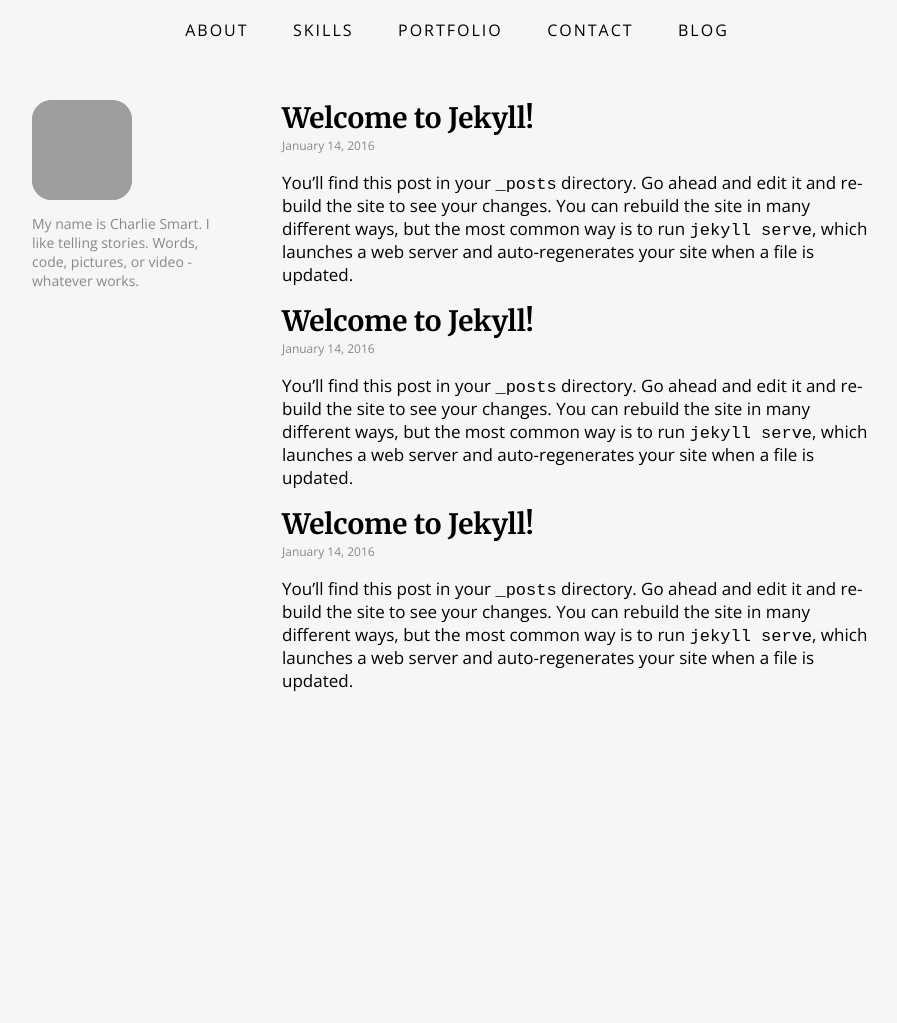
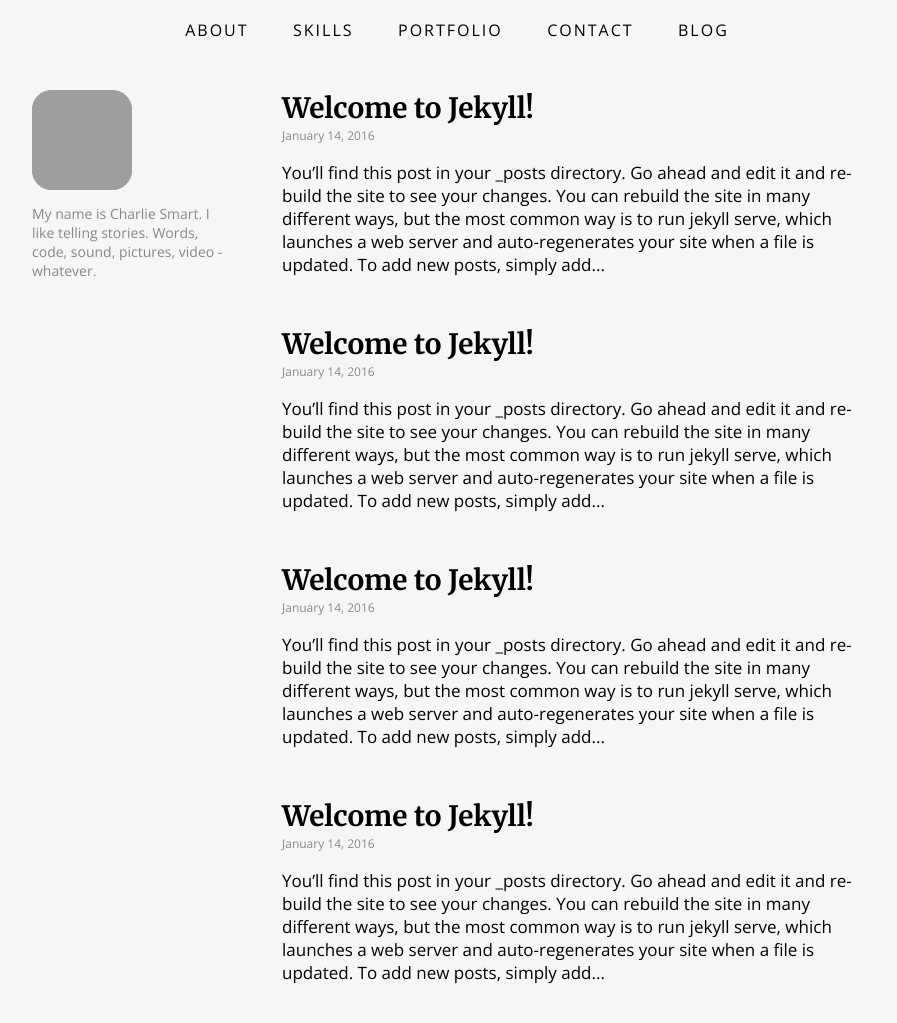
Before and after one commit to charliesmart/charlie.github.io, a Jekyll site: the page built from blog.html, in a window 1280 px wide and 1034 px high, cut to the strip 0-1023 px from the top of the window. Shown: the whole strip, without its empty margins (183-1080 px from the left). Built offline with Jekyll 4.4.1, drawn with Linux system fonts in a browser that asks for light colours; nearby versions of some CDN libraries; grey boxes are pictures that could not be loaded.

Commit message:
Style blog posts on blog landing page

```diff
--- a/_includes/blog-sidebar.html
+++ b/_includes/blog-sidebar.html
@@ -1,4 +1,4 @@
 <div class="blog-img">
     <img src="/assets/img/charlie2.png"/>
 </div>
-<p>My name is Charlie Smart. I like telling stories. Words, code, pictures, or video - whatever works.
+<p>My name is Charlie Smart. I like telling stories. Words, code, sound, pictures, video - whatever.
--- a/_layouts/blog_main.html
+++ b/_layouts/blog_main.html
@@ -13,7 +13,7 @@
                     <a href="{{ post.url }}">{{ post.title }}</a>
                 </h3>
                 <span class="post-date">{{ post.date | date: '%B %d, %Y' }}</span>
-                {{ post.excerpt }}
+                <p>{{ post.content | strip_html | truncatewords: 60 }}</p>
             {% endfor %}
     </div>
 </div>
--- /dev/null
+++ b/_posts/2016-07-14-welcome-to-jekyll.markdown
@@ -0,0 +1,27 @@
+---
+layout: post
+title:  "Welcome to Jekyll!"
+date:   2016-01-14 14:21:24 -0500
+categories: jekyll update
+image:
+    feature: /assets/img/building.jpg
+---
+You’ll find this post in your `_posts` directory. Go ahead and edit it and re-build the site to see your changes. You can rebuild the site in many different ways, but the most common way is to run `jekyll serve`, which launches a web server and auto-regenerates your site when a file is updated.
+
+To add new posts, simply add a file in the `_posts` directory that follows the convention `YYYY-MM-DD-name-of-post.ext` and includes the necessary front matter. Take a look at the source for this post to get an idea about how it works.
+
+Jekyll also offers powerful support for code snippets:
+
+{% highlight ruby %}
+def print_hi(name)
+  puts "Hi, #{name}"
+end
+print_hi('Tom')
+#=> prints 'Hi, Tom' to STDOUT.
+{% endhighlight %}
+
+Check out the [Jekyll docs][jekyll-docs] for more info on how to get the most out of Jekyll. File all bugs/feature requests at [Jekyll’s GitHub repo][jekyll-gh]. If you have questions, you can ask them on [Jekyll Talk][jekyll-talk].
+
+[jekyll-docs]: http://jekyllrb.com/docs/home
+[jekyll-gh]:   https://github.com/jekyll/jekyll
+[jekyll-talk]: https://talk.jekyllrb.com/
--- a/assets/css/partials/_nav-main.sass
+++ b/assets/css/partials/_nav-main.sass
@@ -23,7 +23,7 @@
 .default
 
     nav
-        position: fixed
+        position: static
         top: 0
 
 
```
Also changed, not shown: assets/css/partials/_blog.sass (+3 -4 lines), assets/css/main.min.css.
